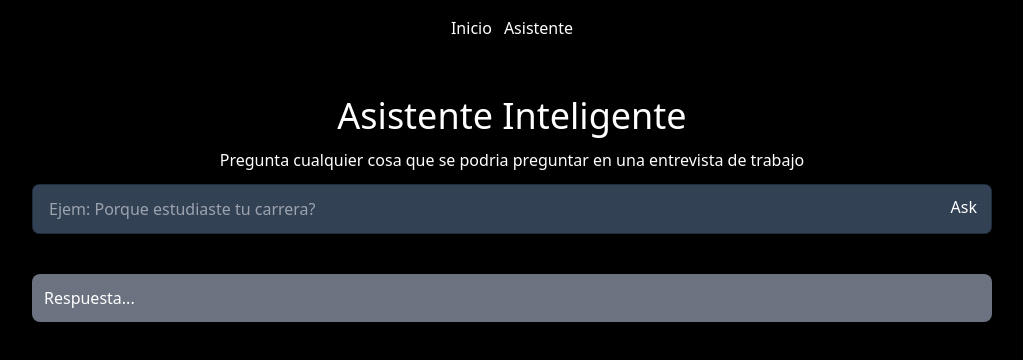
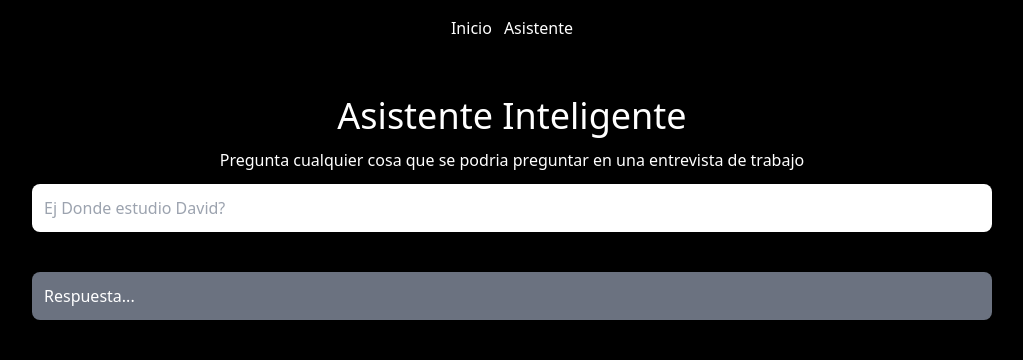
Before and after one commit to DavidCs9/portafolio_nextjs, a Next.js app: page /asistente in a window 1280 px wide. Shown: the top 360 px of the page, without its empty margins (128-1151 px from the left). Built offline with nearby package versions, Linux system fonts and the light colour scheme.

Commit message:
termine funcionalidad 1.0 de asistente

```diff
--- a/src/app/asistente/page.jsx
+++ b/src/app/asistente/page.jsx
@@ -2,19 +2,17 @@
 // import { SendIcon } from '../../../componentes/SendIcon'
 import { getResponse } from '@/services/ia'
 import Link from 'next/link'
+import { SendIcon } from '../../../componentes/SendIcon'
 
-export default function asistentePage () {
-  async function handleClick () {
-    let promise = null
-    const input = document.getElementById('userInput')
-    console.log(input.value)
-    promise = getResponse(input.value)
+export default function AsistentePage () {
+  const handleClick = async () => {
+    const input = document.getElementById('input').value
+    console.log(input)
+    const promise = getResponse(input)
     const response = await promise
-    const value = response
-    document.getElementById('response').innerHTML = value
-    promise = null
+    document.getElementById('response').innerHTML = response
+    document.getElementById('input').value = ''
   }
-
   return (
     <>
       <nav className='bg-black text-white w-full'>
@@ -36,35 +34,18 @@ export default function asistentePage () {
         <h3 className=' text-center p-3'>Pregunta cualquier cosa que se podria preguntar en una
           entrevista de trabajo
         </h3>
-        <form
-          className=' w-3/4 m-auto bg-slate-700 rounded-lg shadow-lg'
-        >
-          <div
-            className='relative flex flex-col py-3 px-4 border flex-grow
-          border-gray-900/50 text-white bg-gptlightgray rounded-md '
-          >
-            <textarea
-              id='userInput'
-              rows={1}
-              tabIndex={0}
-              autoFocus
-              defaultValue=''
-              placeholder='Ejem: Porque estudiaste tu carrera?'
-              className='h-[24px] resize-none bg-transparent border-0 outline-none'
-            />
-            <button
-              className='absolute p-1 rounded-md bottom-2.5 right-2.5'
-              onClick={handleClick}
-            >Ask
-            </button>
-          </div>
-        </form>
-
+        <div className=' w-3/4 m-auto flex flex-grow flex-col relative rounded-lg bg-white p-3'>
+          <input
+            placeholder='Ej Donde estudio David?' id='input' className=' outline-none text-black' cont
+          />
+          <button onClick={handleClick} className=' bg-white text-black pr-3 absolute bottom-2.5 right-2.5'>
+            <SendIcon />
+          </button>
+        </div>
         <main className=' mt-10'>
           <article className=' w-3/4 bg-gray-500 m-auto p-3 rounded-lg'>
             <p id='response'>Respuesta...</p>
           </article>
-
         </main>
       </div>
     </>
--- a/src/app/globals.css
+++ b/src/app/globals.css
@@ -1,3 +1,12 @@
 @tailwind base;
 @tailwind components;
 @tailwind utilities;
+
+
+input {
+    border: none;
+}
+
+input:focus {
+    border: none;
+}
--- a/src/app/page.js
+++ b/src/app/page.js
@@ -1,3 +1,5 @@
+'use client'
+import { getResponse } from '@/services/ia'
 import Link from 'next/link'
 
 export default function Home () {
@@ -31,6 +33,7 @@ export default function Home () {
           >Asistente Inteligente
           </Link>
         </div>
+        <button onClick={getResponse}>fetch</button>
       </div>
     </>
   )
--- a/src/services/ia.js
+++ b/src/services/ia.js
@@ -3,7 +3,7 @@ export async function getResponse (prompt) {
     method: 'POST',
     headers: {
       'Content-Type': 'application/json',
-      Authorization: 'Bearer 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'
+      Authorization: 'Bearer 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'
     },
     body: JSON.stringify({
       model: 'gpt-3.5-turbo',
@@ -15,6 +15,6 @@ export async function getResponse (prompt) {
     )
   })
   const json = await response.json()
-  console.log(json)
-  return json
+  console.log(json.choices[0].message.content)
+  return json.choices[0].message.content
 }
```
